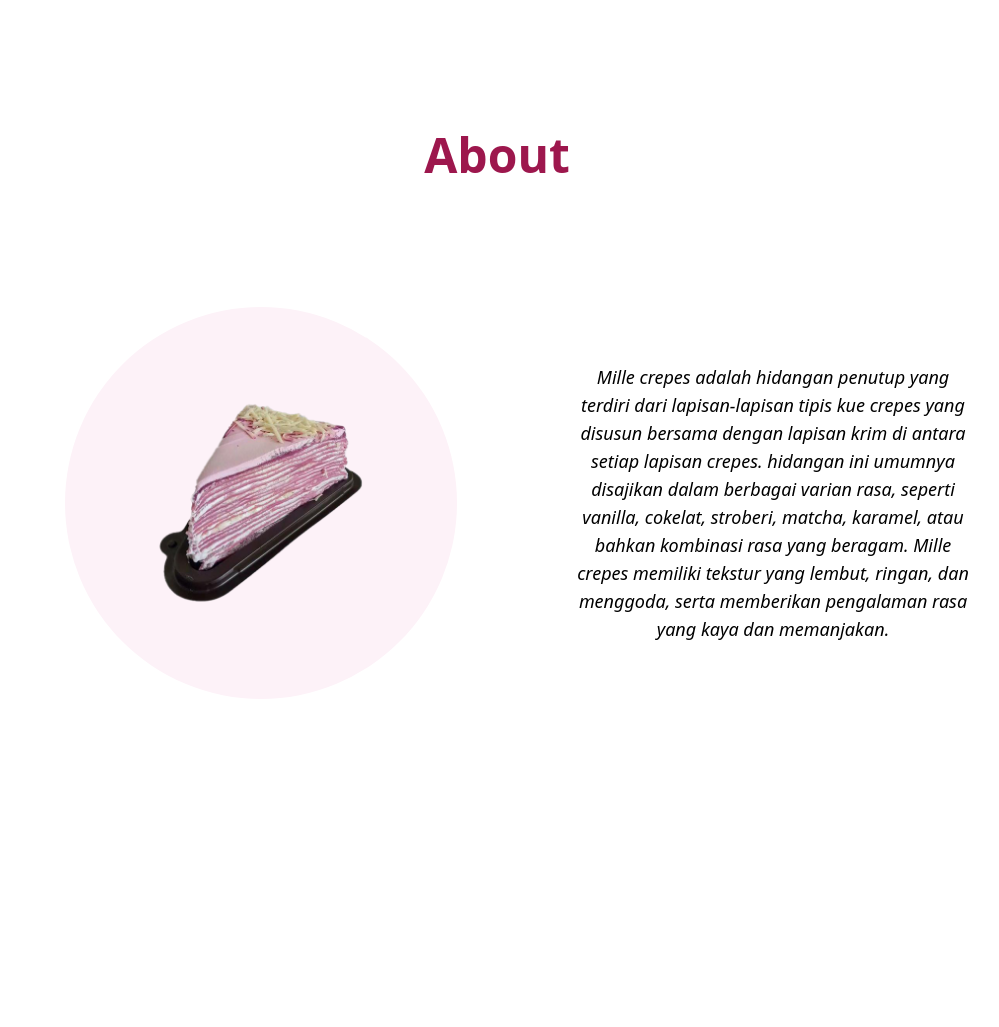
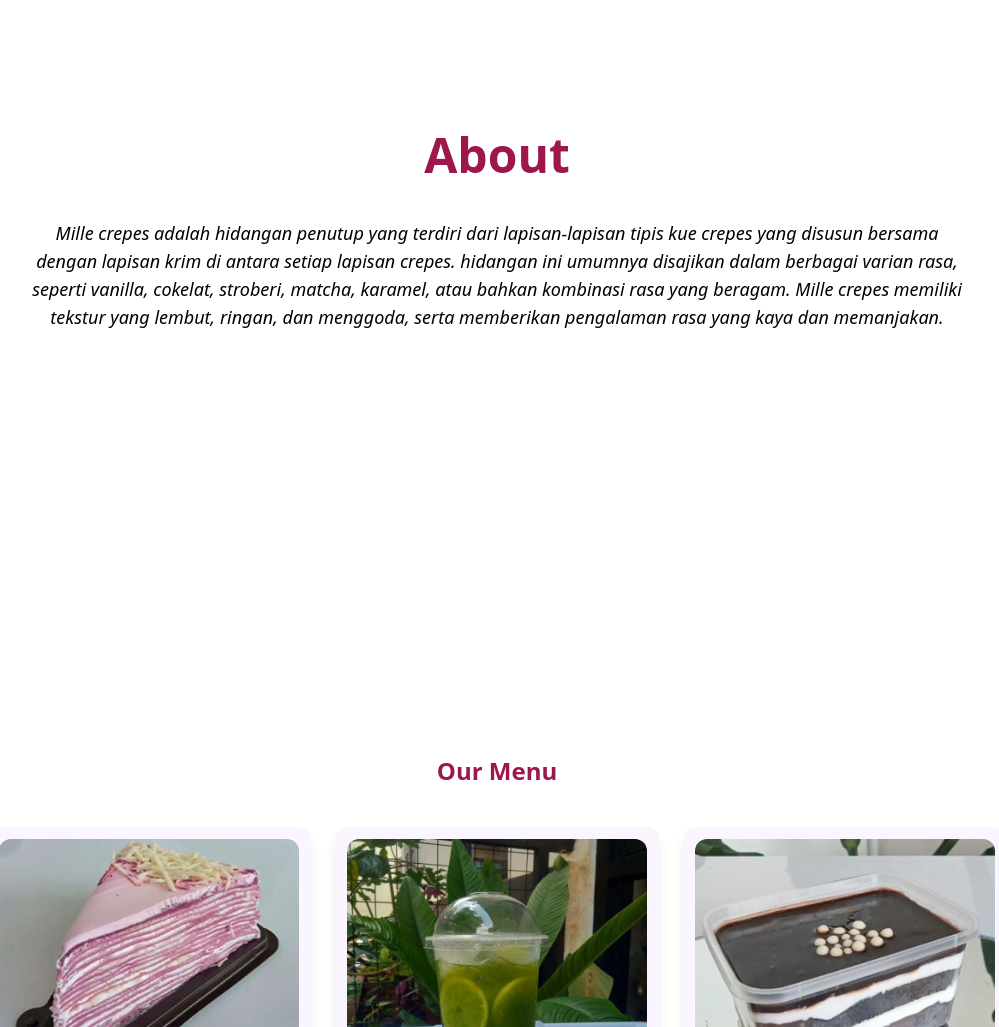
Before and after one commit to nrrarnn/inikuliner, a plain HTML site: page index.html in a window 1280 px wide. Shown: the part 978-2005 px from the top of the page, without its empty margins (143-1142 px from the left). Drawn offline with nearby package versions, Linux system fonts and the light colour scheme.

Commit message:
change about

```diff
--- a/index.html
+++ b/index.html
@@ -114,13 +114,7 @@
   <section class="mt-32" id="about">
     <h1 class="pt-32 text-center text-5xl text-pink-800 font-bold">About</h1>
 
-    <div class="flex items-center flex-wrap px-2 md:px-0 lg:mx-32  ">
-      <div class="relative lg:w-1/2 lg:py-24 xl:py-32 pt-32 pl-10">
-        <div class="bg-pink-50 p-12 rounded-full mx-10"> <img src="img/millec.png" alt="" class="rounded-full">
-        </div>
-      </div>
-      <div class="relative lg:w-6/12 lg:py-24 xl:py-32 pt-32 pl-10">
-
+    <div class="flex items-center  px-2 md:px-0 lg:mx-32  ">
 
       <p class="text-center text-lg italic  p-10 ">Mille crepes adalah hidangan penutup yang terdiri dari
         lapisan-lapisan tipis kue
@@ -133,7 +127,7 @@
         kombinasi rasa yang beragam. Mille crepes memiliki tekstur yang lembut, ringan, dan menggoda, serta memberikan
         pengalaman rasa yang kaya dan memanjakan.
       </p>
-      </div>
+
     </div>
   </section>
   <!-- End About -->
```
Lines whose indentation alone changed are shown as unchanged.
